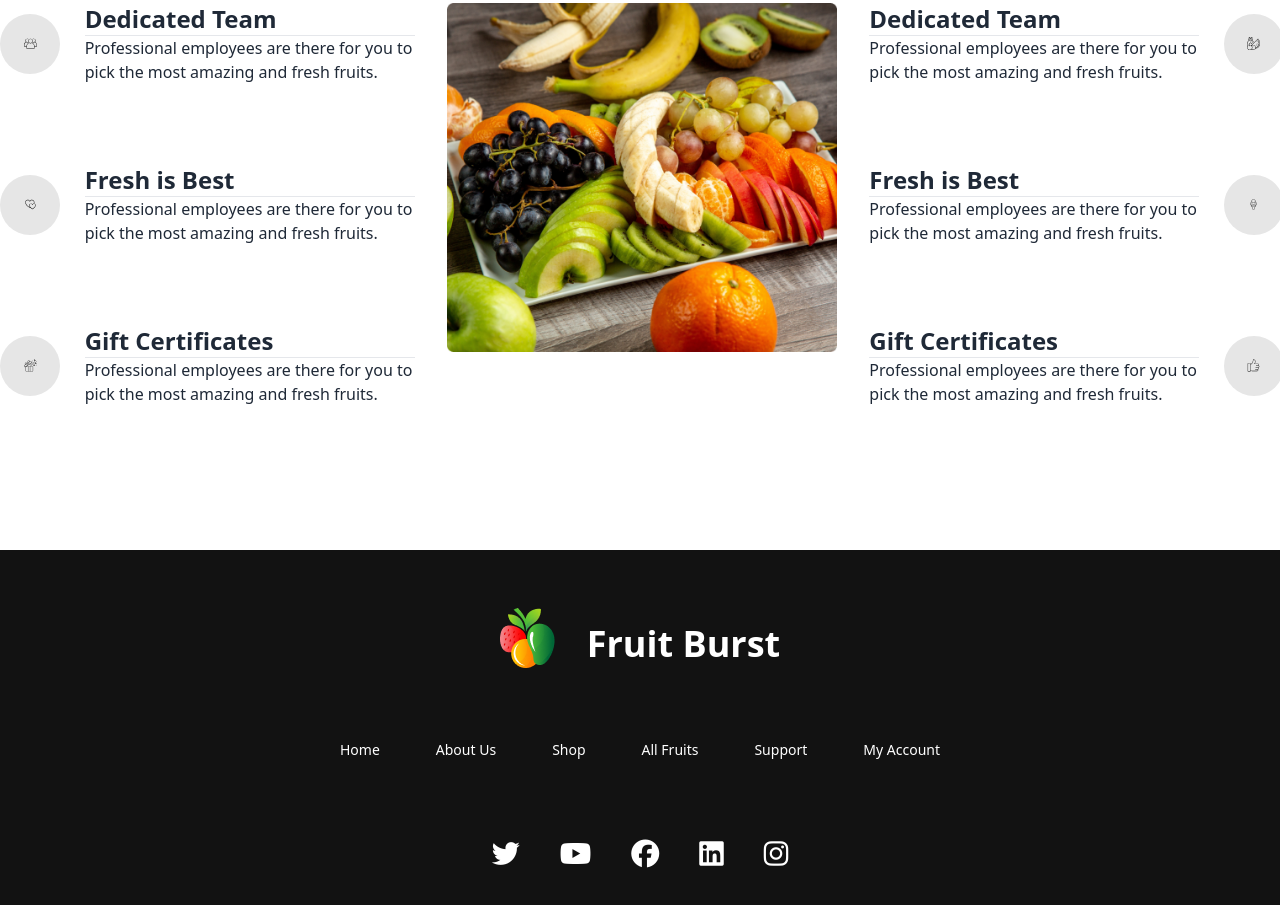
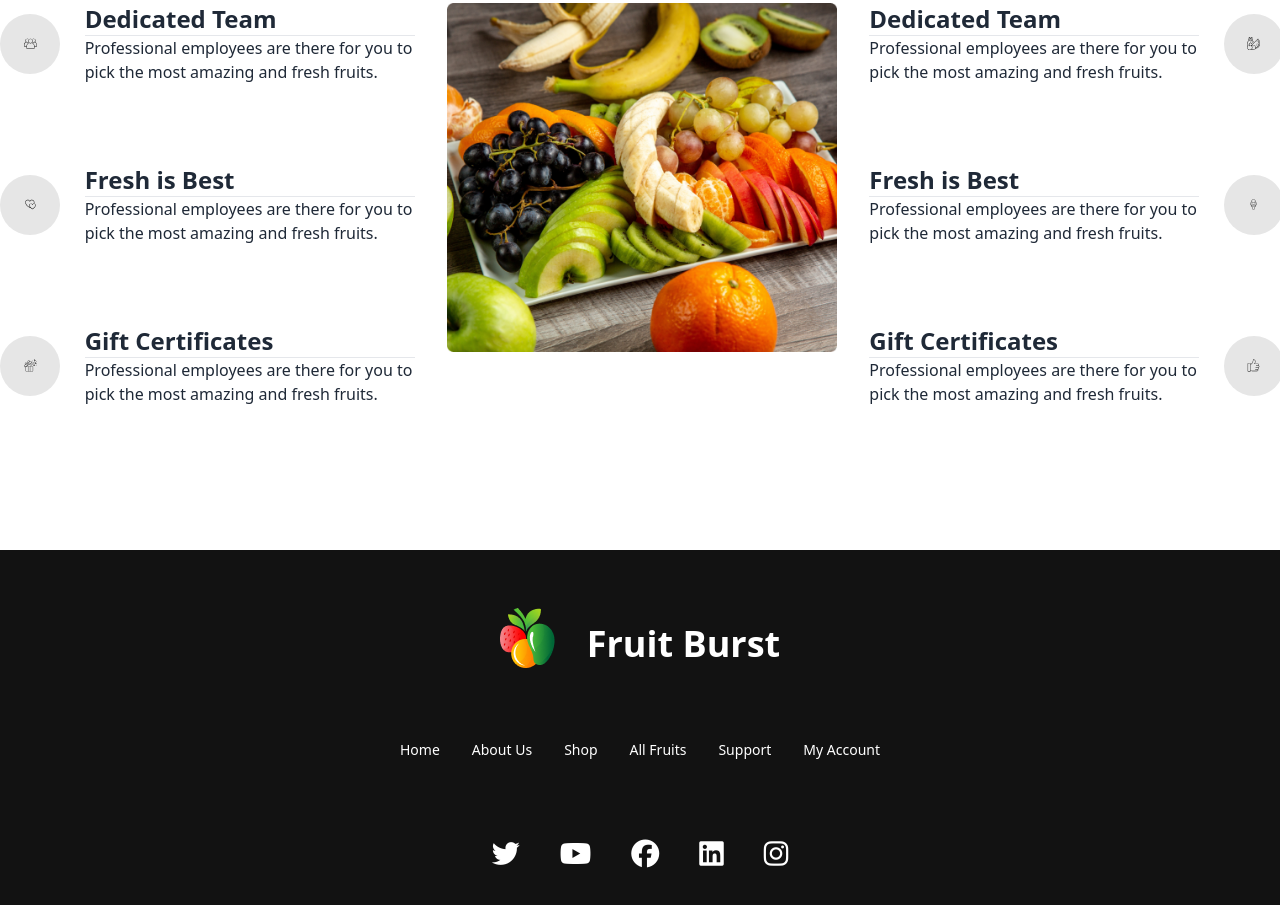
Before and after one commit to Mujahid2000/Assignment-3, a plain HTML site: page index.html in a window 1280 px wide. Shown: the part 2886-3791 px from the top of the page. Drawn offline with nearby package versions, Linux system fonts and the light colour scheme.

Commit message:
added justify center and gap

```diff
--- a/index.html
+++ b/index.html
@@ -623,7 +623,7 @@
         </div>
       </div>
       <div>
-        <ul class="flex flex-wrap lg:flex-row gap-14 space-y mt-16">
+        <ul class="flex flex-wrap justify-center  lg:flex-row gap-8 space-y mt-16">
           <li>Home</li>
           <li>About Us</li>
           <li>Shop</li>
@@ -641,7 +641,6 @@
         <a href="https://www.facebook.com/"><i class="fa-brands fa-facebook fa-2xl" style="color: #ffffff;"></i></a>
         <a href="https://www.linkedin.com/"><i class="fa-brands fa-linkedin fa-2xl"></i></a>
         <a href="https://www.apple.com/"><i class="fa-brands fa-instagram fa-2xl" style="color: #ffffff;"></i></a>
-
       </div>
     </div>
   </footer>
```
